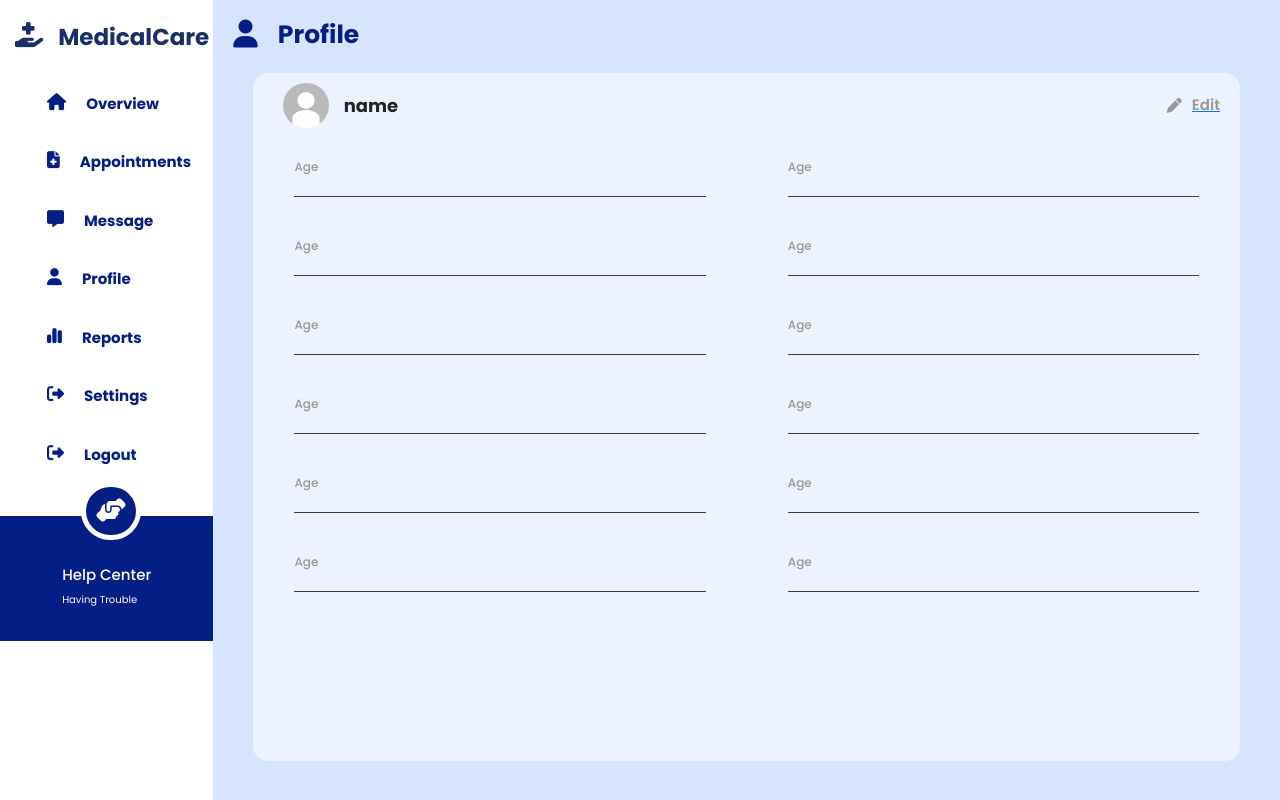
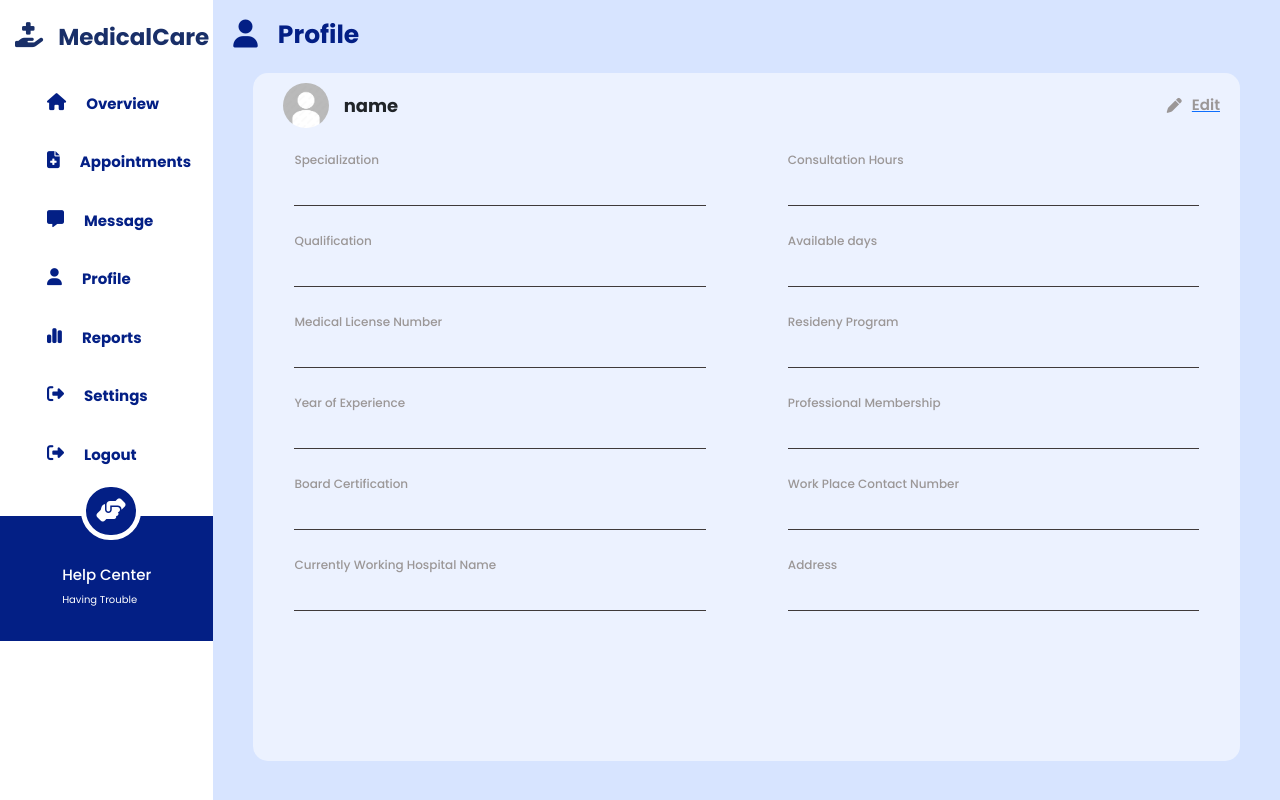
Before and after one commit to sarucm1017/Healthcare_Management-Frontend, a React (Create React App) app: page /doctorProfile in a window 1280 px wide. Built offline with nearby package versions, Linux system fonts and the light colour scheme; a web font is replaced by a local one.

Commit message:
doctorsprofile

```diff
--- a/src/Componets/Layout/ProfileSection/Doctor/DoctorProfile.jsx
+++ b/src/Componets/Layout/ProfileSection/Doctor/DoctorProfile.jsx
@@ -43,37 +43,37 @@ const DoctorProfile = () => {
                   <div className="profileContent_section">
                     <div className=" col-md-5 body_content-section">
                       <div className="profile_input_title">
-                        <p>Age</p>
+                        <p>Specialization</p>
                         <div className="profile_inputValue">
                           <p></p>
                         </div>
                       </div>
                       <div className="profile_input_title">
-                        <p>Age</p>
+                        <p>Qualification</p>
                         <div className="profile_inputValue">
                           <p></p>
                         </div>
                       </div>
                       <div className="profile_input_title">
-                        <p>Age</p>
+                        <p>Medical License Number</p>
                         <div className="profile_inputValue">
                           <p></p>
                         </div>
                       </div>
                       <div className="profile_input_title">
-                        <p>Age</p>
+                        <p>Year of Experience</p>
                         <div className="profile_inputValue">
                           <p></p>
                         </div>
                       </div>
                       <div className="profile_input_title">
-                        <p>Age</p>
+                        <p>Board Certification</p>
                         <div className="profile_inputValue">
                           <p></p>
                         </div>
                       </div>
                       <div className="profile_input_title">
-                        <p>Age</p>
+                        <p>Currently Working Hospital Name</p>
                         <div className="profile_inputValue">
                           <p></p>
                         </div>
@@ -81,37 +81,37 @@ const DoctorProfile = () => {
                     </div>
                     <div className=" col-md-5 body_content-section">
                     <div className="profile_input_title">
-                        <p>Age</p>
+                        <p>Consultation Hours</p>
                         <div className="profile_inputValue">
                           <p></p>
                         </div>
                       </div>
                       <div className="profile_input_title">
-                        <p>Age</p>
+                        <p>Available days</p>
                         <div className="profile_inputValue">
                           <p></p>
                         </div>
                       </div>
                       <div className="profile_input_title">
-                        <p>Age</p>
+                        <p>Resideny Program  </p>
                         <div className="profile_inputValue">
                           <p></p>
                         </div>
                       </div>
                       <div className="profile_input_title">
-                        <p>Age</p>
+                        <p>Professional Membership</p>
                         <div className="profile_inputValue">
                           <p></p>
                         </div>
                       </div>
                       <div className="profile_input_title">
-                        <p>Age</p>
+                        <p>Work Place Contact Number </p>
                         <div className="profile_inputValue">
                           <p></p>
                         </div>
                       </div>
                       <div className="profile_input_title">
-                        <p>Age</p>
+                        <p>Address</p>
                         <div className="profile_inputValue">
                           <p></p>
                         </div>
--- a/src/Componets/Layout/ProfileSection/Doctor/doctorprofile.css
+++ b/src/Componets/Layout/ProfileSection/Doctor/doctorprofile.css
@@ -10,7 +10,7 @@
     justify-content:space-around
 }
 .profile_input_title{
-    padding: 20px 0;
+    padding: 13px 0;
 }
 .profile_inputValue{
     padding: 10px 0;
@@ -20,6 +20,7 @@
     color: #9B9797;
     font-size: 12px;
     font-weight: 500;
+    padding-bottom: 8px;
 }
 .main_bannersection{
     padding: 0 30px ;
```
